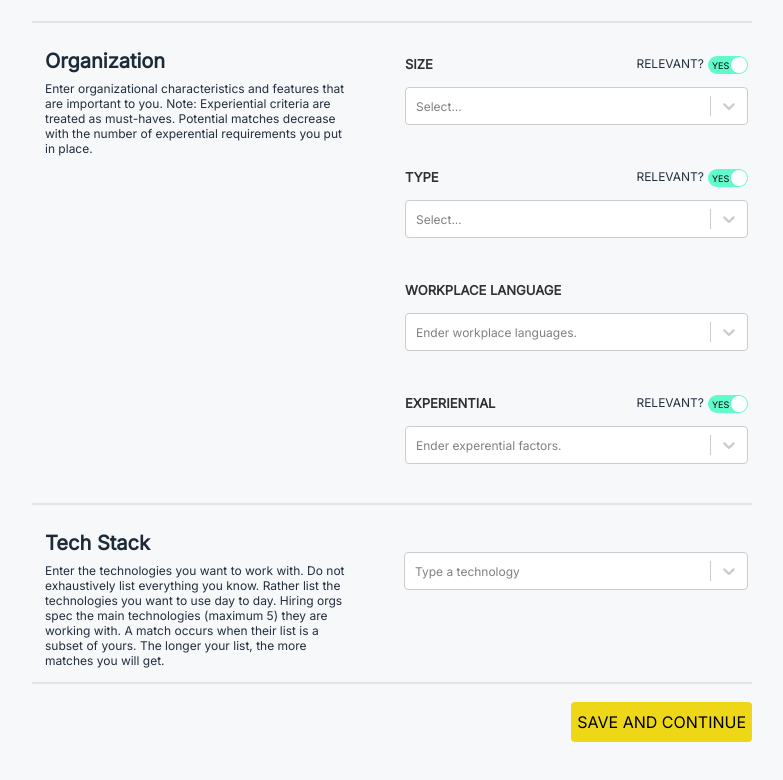
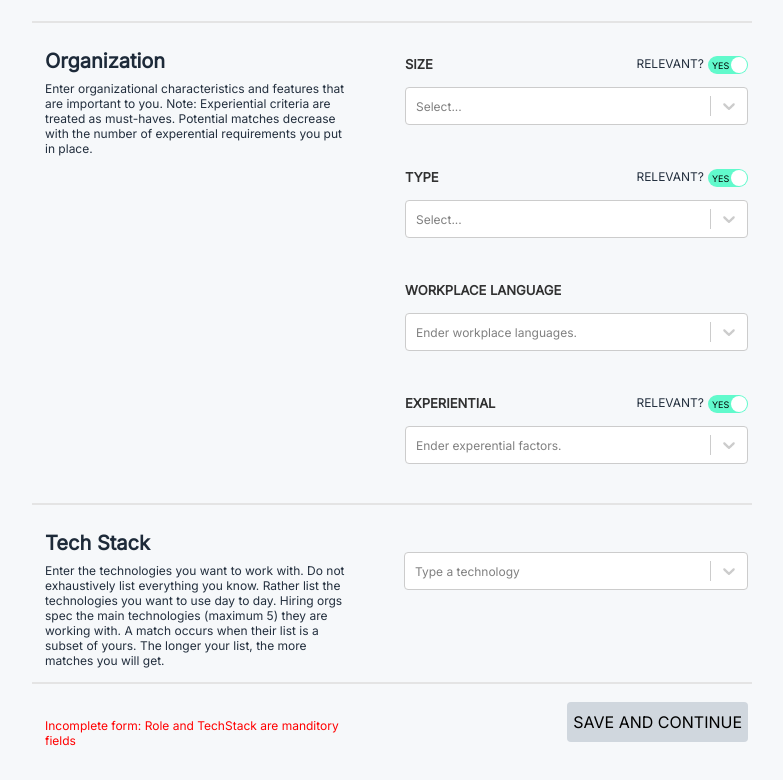
Before and after one commit to tammer/bootstrap-practice, a React (Create React App) app: page /requirements in a window 1280 px wide. Shown: the part 490-1270 px from the top of the page, without its empty margins (328-1111 px from the left). Built offline with nearby package versions, Linux system fonts and the light colour scheme; no server answers; sample sign-in values are in the browser's storage.

Commit message:
clean up

```diff
--- a/src/App.css
+++ b/src/App.css
@@ -408,7 +408,7 @@ li {
   text-transform: uppercase;
   font-size: 16px;
   font-weight: 500;
-  margin-left: 4px;
+  margin-right: 4px;
 }
 
 .bp-button:hover {
@@ -418,7 +418,12 @@ li {
 .bp-button:active {
   border: 4px solid #e1c919;
   text-align: center;
-  margin-left: 0px;
+  margin-right: 0px;
+}
+
+.bp-button:disabled {
+  background-color: #d0d7de;
+  pointer-events: none;
 }
 
 .no-borders {
--- a/src/pages/requirements2.jsx
+++ b/src/pages/requirements2.jsx
@@ -339,7 +339,18 @@ const Requirements = () => {
             </div>
 
             <div className="right-panel no-borders">
-              <div></div>
+              <SectionLeft
+                title=""
+                text={
+                  formGood() ? (
+                    ""
+                  ) : (
+                    <span style={{ color: "red" }}>
+                      Incomplete form: Role and TechStack are manditory fields
+                    </span>
+                  )
+                }
+              />
               <div>
                 <button
                   className="bp-button"
```
